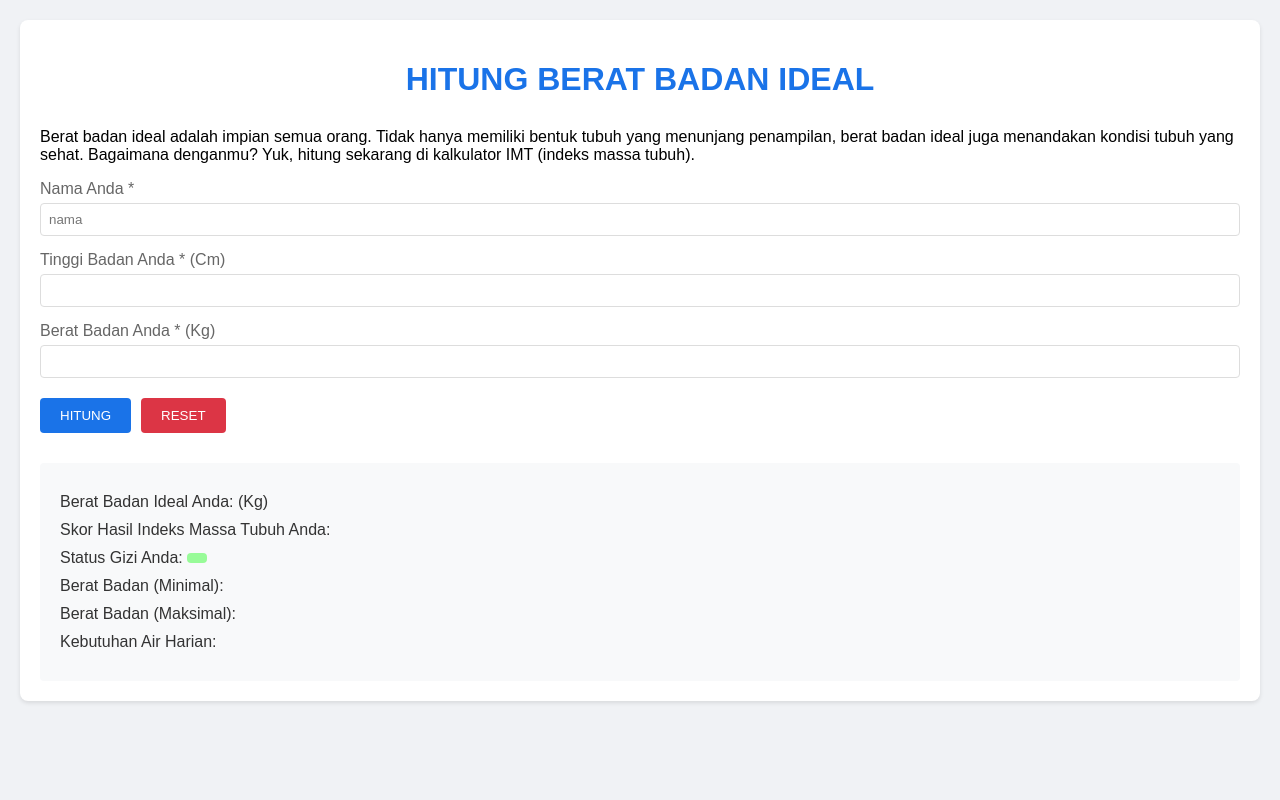
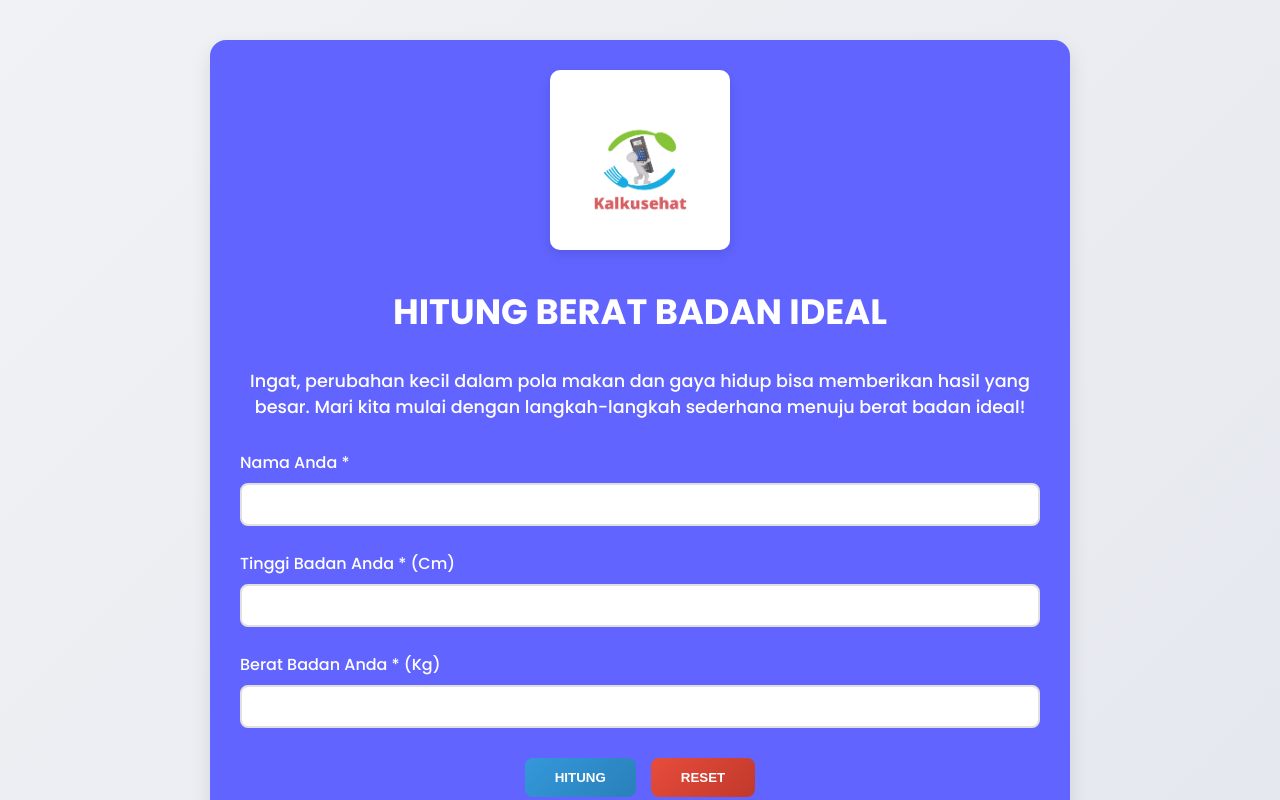
Before and after one commit to MuhReza2004/kalku-sehat, a plain HTML site: page index.html in a window 1280 px wide. Shown: the top 800 px of the page. Drawn offline with Linux system fonts and the light colour scheme.

Commit message:
Feat: Update UI

```diff
--- a/index.html
+++ b/index.html
@@ -5,25 +5,29 @@
     <meta name="viewport" content="width=device-width, initial-scale=1.0" />
     <title>HITUNG BERAT BADAN IDEAL</title>
     <link rel="stylesheet" href="style.css" />
+    <link
+      href="https://fonts.googleapis.com/css2?family=Poppins:wght@400;500;600;700&display=swap"
+      rel="stylesheet"
+    />
   </head>
   <body>
     <div class="container">
+      <img src="assets/Logo web_page-0001.jpg" alt="" class="logo" />
       <h1>HITUNG BERAT BADAN IDEAL</h1>
       <p>
-        Berat badan ideal adalah impian semua orang. Tidak hanya memiliki bentuk
-        tubuh yang menunjang penampilan, berat badan ideal juga menandakan
-        kondisi tubuh yang sehat. Bagaimana denganmu? Yuk, hitung sekarang di
-        kalkulator IMT (indeks massa tubuh).
+        Ingat, perubahan kecil dalam pola makan dan gaya hidup bisa memberikan
+        hasil yang besar. Mari kita mulai dengan langkah-langkah sederhana
+        menuju berat badan ideal!
       </p>
 
       <div class="form-group">
         <label>Nama Anda *</label>
-        <input type="text" id="nama" placeholder="nama" />
+        <input type="text" id="nama" placeholder="" />
       </div>
 
       <div class="form-group">
         <label>Tinggi Badan Anda * (Cm)</label>
-        <input type="number" id="tinggi" placeholder="" />
+        <input type="number" id="tinggi" placeholder=" " />
       </div>
 
       <div class="form-group">
--- a/style.css
+++ b/style.css
@@ -1,82 +1,120 @@
 body {
-    font-family: Arial, sans-serif;
+    font-family: 'Poppins', Arial, sans-serif;
     margin: 0;
-    padding: 20px;
-    background-color: #f0f2f5;
+    padding: 40px 20px;
+    background: linear-gradient(135deg, #f0f2f5 0%, #e3e6ed 100%);
 }
 
 .container {
-    max-width: 1200px;
+    max-width: 800px;
     margin: 0 auto;
-    padding: 20px;
-    background: white;
-    border-radius: 8px;
-    box-shadow: 0 2px 4px rgba(0,0,0,0.1);
+    padding: 30px;
+    background: rgb(97, 100, 255);
+    border-radius: 16px;
+    box-shadow: 0 8px 20px rgba(0,0,0,0.1);
 }
 
 h1 {
-    color: #1a73e8;
+    color: #ffff;
     text-align: center;
     margin-bottom: 30px;
+    font-size: 2.2em;
+    font-weight: 700;
 }
 
+p {
+    color: #ffff;
+    text-align: center;
+    margin-bottom: 30px;
+    font-size: 1.1em;
+    font-weight: 500;
+}
 .form-group {
-    margin-bottom: 15px;
+    margin-bottom: 25px;
 }
 
 label {
     display: block;
-    color: #666;
-    margin-bottom: 5px;
+    color: #ffff;
+    margin-bottom: 8px;
+    font-weight: 500;
 }
 
 input[type="text"],
 input[type="number"] {
     width: 100%;
-    padding: 8px;
-    border: 1px solid #ddd;
-    border-radius: 4px;
+    padding: 12px;
+    border: 2px solid #e0e0e0;
+    border-radius: 8px;
     box-sizing: border-box;
+    transition: border-color 0.3s ease;
+}
+
+input[type="text"]:focus,
+input[type="number"]:focus {
+    border-color: #3498db;
+    outline: none;
 }
 
 .btn-group {
-    margin-top: 20px;
+    margin-top: 30px;
     display: flex;
-    gap: 10px;
+    gap: 15px;
+    justify-content: center;
 }
 
 button {
-    padding: 10px 20px;
+    padding: 12px 30px;
     border: none;
-    border-radius: 4px;
+    border-radius: 8px;
     cursor: pointer;
+    font-weight: 600;
+    transition: transform 0.2s ease, box-shadow 0.2s ease;
+}
+
+button:hover {
+    transform: translateY(-2px);
+    box-shadow: 0 4px 12px rgba(0,0,0,0.15);
 }
 
 .btn-hitung {
-    background-color: #1a73e8;
+    background: linear-gradient(135deg, #3498db 0%, #2980b9 100%);
     color: white;
 }
 
 .btn-reset {
-    background-color: #dc3545;
+    background: linear-gradient(135deg, #e74c3c 0%, #c0392b 100%);
     color: white;
 }
 
 .hasil {
-    margin-top: 30px;
-    padding: 20px;
+    margin-top: 40px;
+    padding: 25px;
     background: #f8f9fa;
-    border-radius: 4px;
+    border-radius: 12px;
+    border: 1px solid #e0e0e0;
 }
 
 .hasil p {
-    margin: 10px 0;
-    color: #333;
+    margin: 15px 0;
+    color: #2c3e50;
+    font-size: 1.1em;
 }
 
 .status-normal {
-    background-color: #98FB98;
-    padding: 5px 10px;
-    border-radius: 4px;
+    background-color: #2ecc71;
+    color: white;
+    padding: 6px 12px;
+    border-radius: 6px;
     display: inline-block;
+    font-weight: 500;
 }
+
+.logo {
+    display: block;
+    margin: 0 auto 35px;
+    max-width: 180px;
+    height: auto;
+    border-radius: 10px;
+    box-shadow: 0 4px 12px rgba(0,0,0,0.1);
+}
```
Also changed, not shown: assets/Logo web_page-0001.jpg (added).
